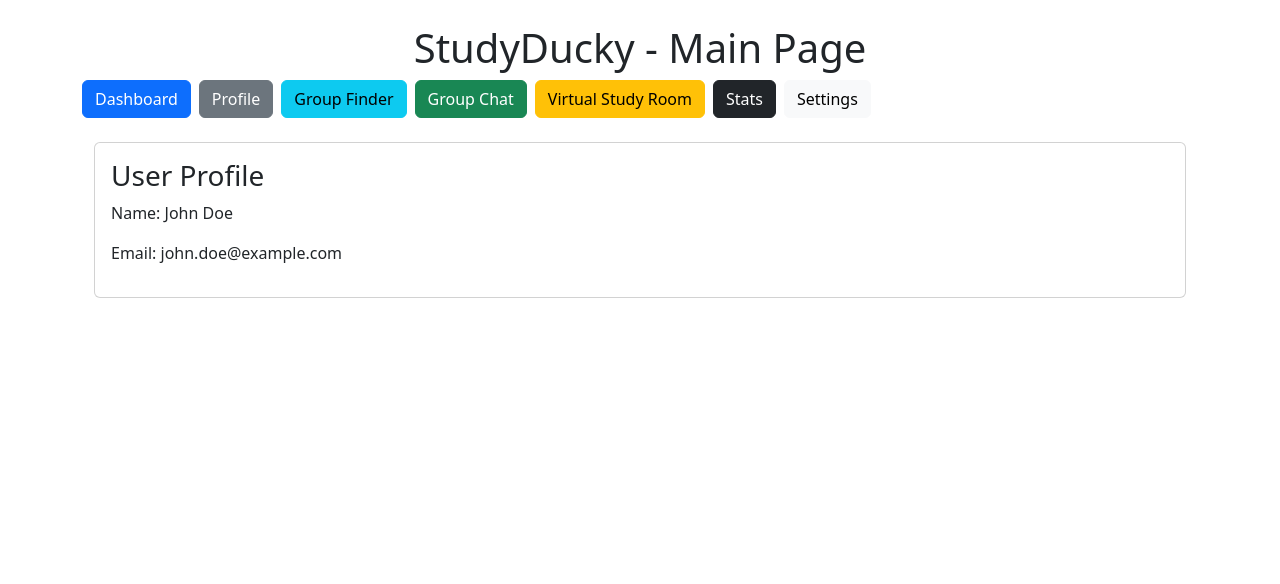
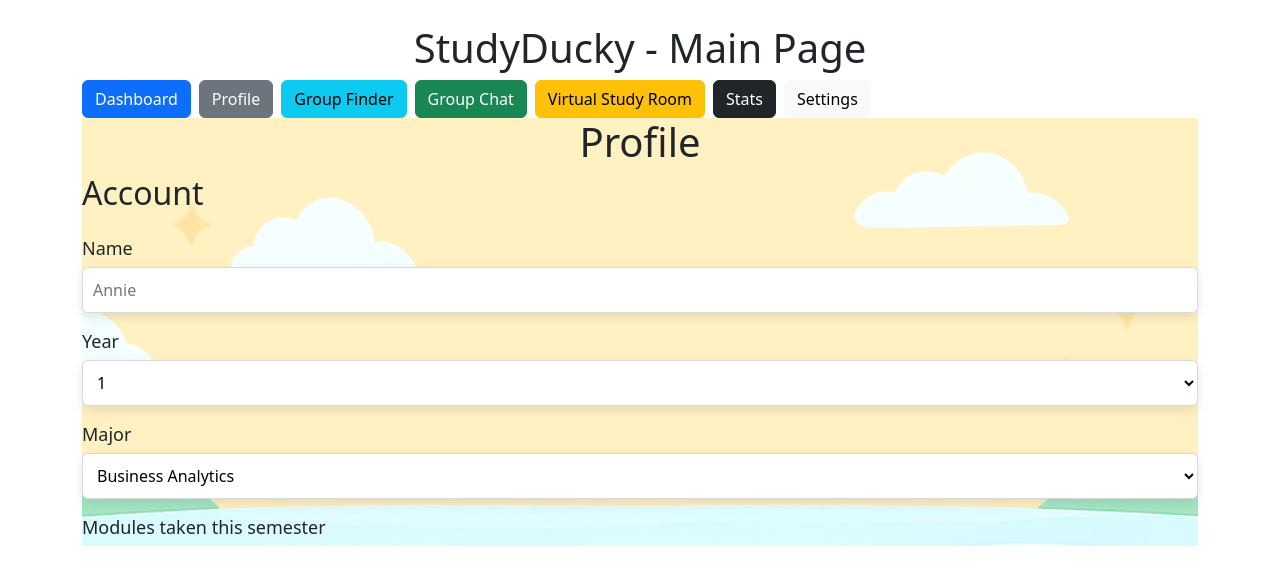
Before and after one commit to zixuantan/Orbital-25, a React (Create React App) app in the folder studyducky/: page /profile in a window 1280 px wide. Shown: the top 584 px of the page. Built offline with nearby package versions, Linux system fonts and the light colour scheme.

Commit message:
did the account side partially but format not correct

```diff
--- /dev/null
+++ b/studyducky/src/pages/Profile.css
@@ -0,0 +1,22 @@
+.background {
+    background-color: #fff;
+}
+
+.profile-side {
+    width: 40%;
+    height: 100%;
+    padding: 15px;
+}
+
+.account-side {
+    background-color: #fff1C2;
+    margin-left: 40%;
+    width: 60%;
+    height: 100%;
+    padding: 15px;
+}
+
+h1, h2 {
+    font-size: 35px;
+    margin-bottom: 20px;
+}
--- a/studyducky/src/pages/Profile.js
+++ b/studyducky/src/pages/Profile.js
@@ -1,18 +1,44 @@
 import React from "react";
 import { Container, Card } from "react-bootstrap";
 
-const Profile = () => {
+function Profile() {
 	return (
-		<Container className="mt-4">
-			<Card>
-				<Card.Body>
-					<h3>User Profile</h3>
-					<p>Name: John Doe</p>
-					<p>Email: john.doe@example.com</p>
-				</Card.Body>
-			</Card>
-		</Container>
-	);
-};
+		<div className="background">
+			<div className="profile-side">
+				<h1>Profile</h1>
+
+
+			</div>
+
+			<div className="account-side">
+				<h2>Account</h2>
+
+				<label>Name</label>
+				<input type="text" placeholder="Annie"/>
+
+				<label>Year</label>
+				<select required>
+					<option disabled selected>1</option>
+					<option>2</option>
+					<option>3</option>
+					<option>4</option>
+				</select>
+
+				<label>Major</label>
+				<select required>
+					<option disabled selected>Business Analytics</option>
+					<option>Architecture</option>
+					<option>Business Administration</option>
+					<option>Business Artificial Intelligence Systems</option>
+					<option>Computer Science</option>
+				</select>
+
+				<label>Modules taken this semester</label>
+
+			</div>
+
+		</div>
+	)
+}
 
 export default Profile;
```
